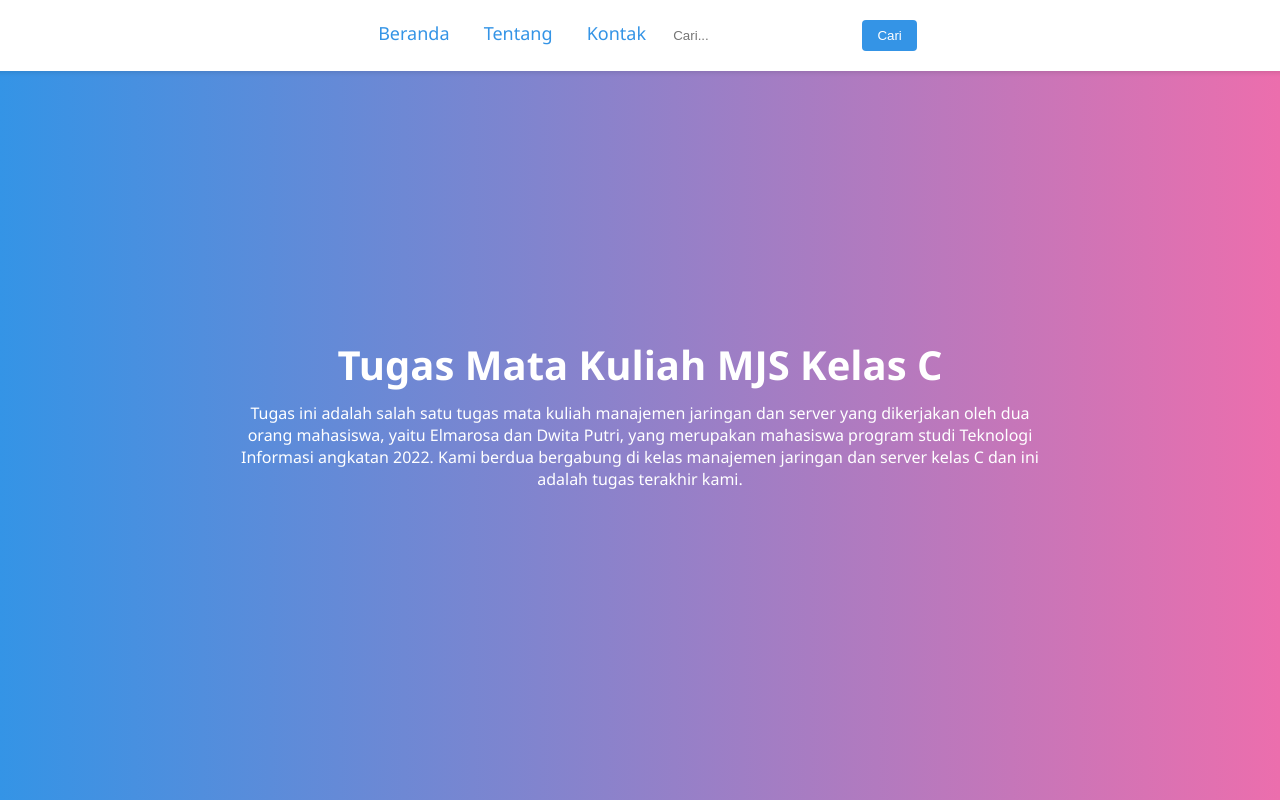
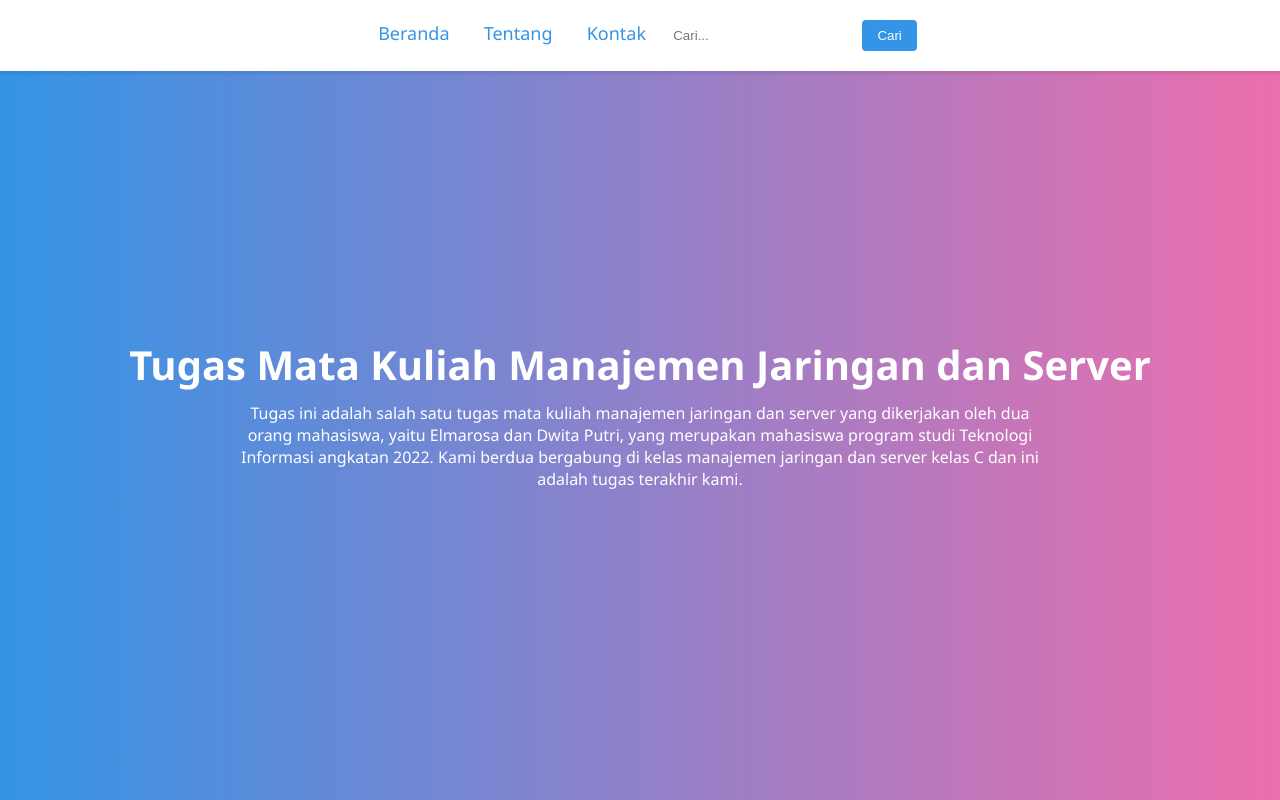
Before and after one commit to elmarosa/uasmjs074135, a website: page static/index.html in a window 1280 px wide. Drawn offline with Linux system fonts and the light colour scheme.

Commit message:
Update index.html

```diff
--- a/static/index.html
+++ b/static/index.html
@@ -76,7 +76,7 @@
     <button>Cari</button>
 </nav>
 
-<h1>Tugas Mata Kuliah MJS Kelas C</h1>
+<h1>Tugas Mata Kuliah Manajemen Jaringan dan Server</h1>
 <p>
     Tugas ini adalah salah satu tugas mata kuliah manajemen jaringan dan server yang dikerjakan oleh dua orang mahasiswa, yaitu Elmarosa dan Dwita Putri, yang merupakan mahasiswa program studi Teknologi Informasi angkatan 2022. Kami berdua bergabung di kelas manajemen jaringan dan server kelas C dan ini adalah tugas terakhir kami.
 </p>
```
